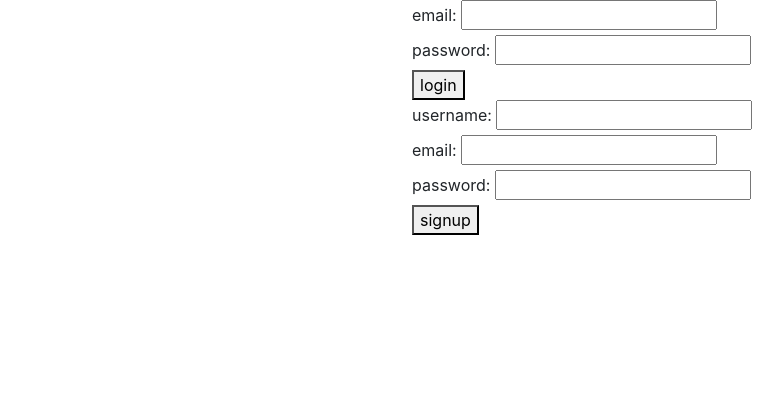
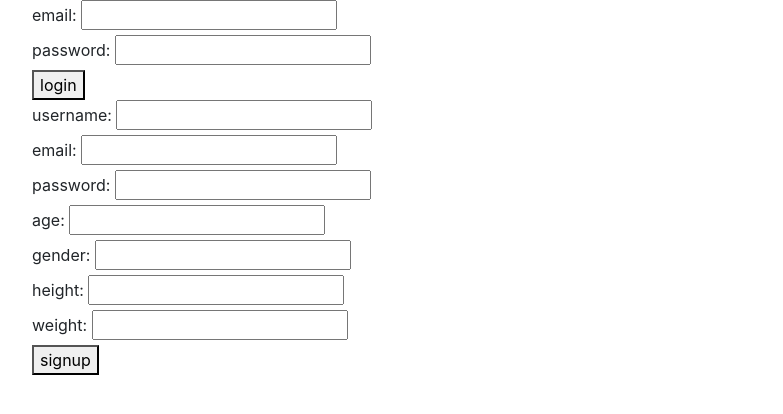
Before and after one commit to warrenp11/health-tracker, a Node project: template views/login.handlebars in a window 1280 px wide. Shown: the part 56-470 px from the top of the page, without its empty margins (53-836 px from the left). Run offline with Node 20 templates, Linux system fonts and the light colour scheme; the template is opened without the code that fills it, so the values that code supplies are empty; some libraries are stand-ins or nearby versions.

Commit message:
login.js and login.handlebars updated

```diff
--- a/views/login.handlebars
+++ b/views/login.handlebars
@@ -1,6 +1,5 @@
 <div class="container">
     <div class="row">
-        <div class="col-sm"></div>
         <div class="col-sm">
             <form class="login-form">
                 <div>
@@ -29,10 +28,25 @@
                     <input type="password" id="password-signup" />
                 </div>
                 <div>
+                    <label for="age-signup">age:</label>
+                    <input type="age" id="age-signup" />
+                </div>
+                <div>
+                    <label for="gender-signup">gender:</label>
+                    <input type="gender" id="gender-signup" />
+                </div>
+                <div>
+                    <label for="height-signup">height:</label>
+                    <input type="height" id="height-signup" />
+                </div>
+                <div>
+                    <label for="weight-signup">weight:</label>
+                    <input type="weight" id="weight-signup" />
+                </div>
+                <div>
                     <button type="submit">signup</button>
                 </div>
             </form>
         </div>
-        <div class="col-sm"></div>
     </div>
 </div>
```
Also changed, not shown: public/javascript/login.js (+10 -2 lines).
